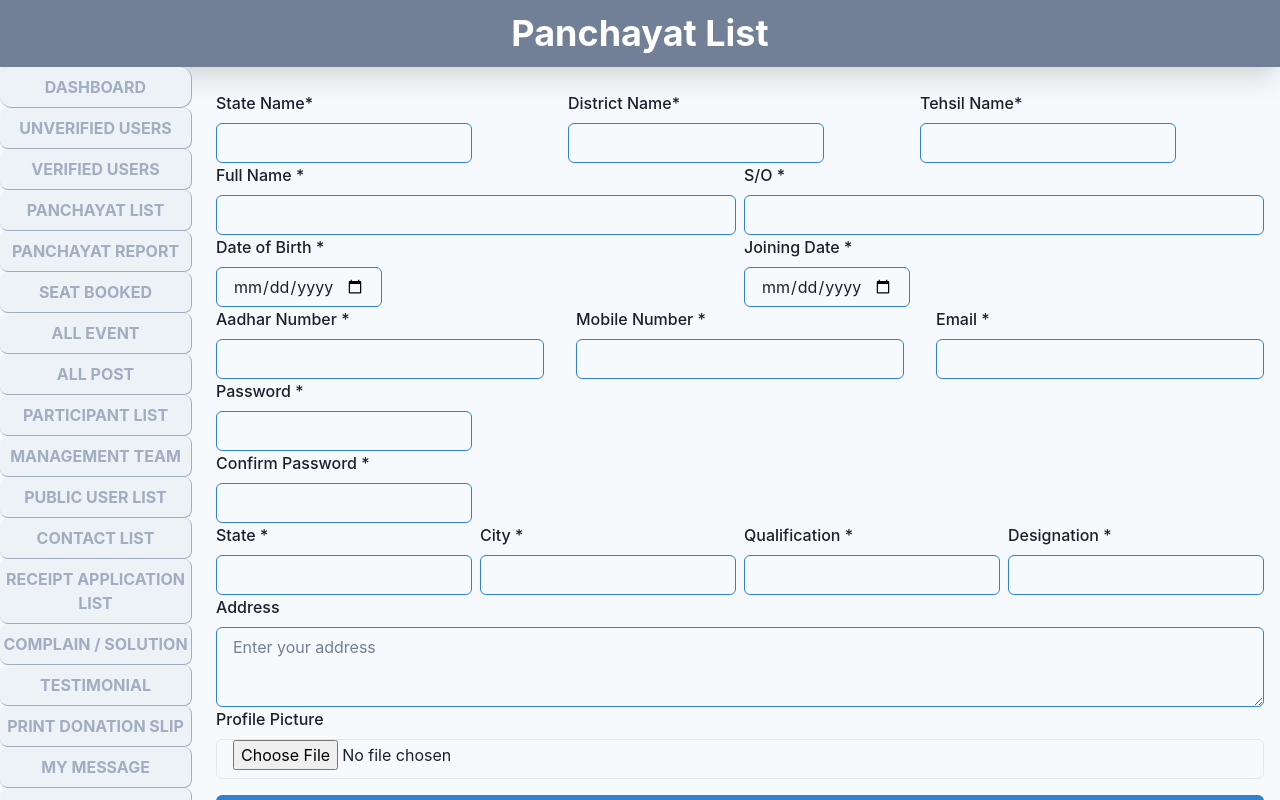
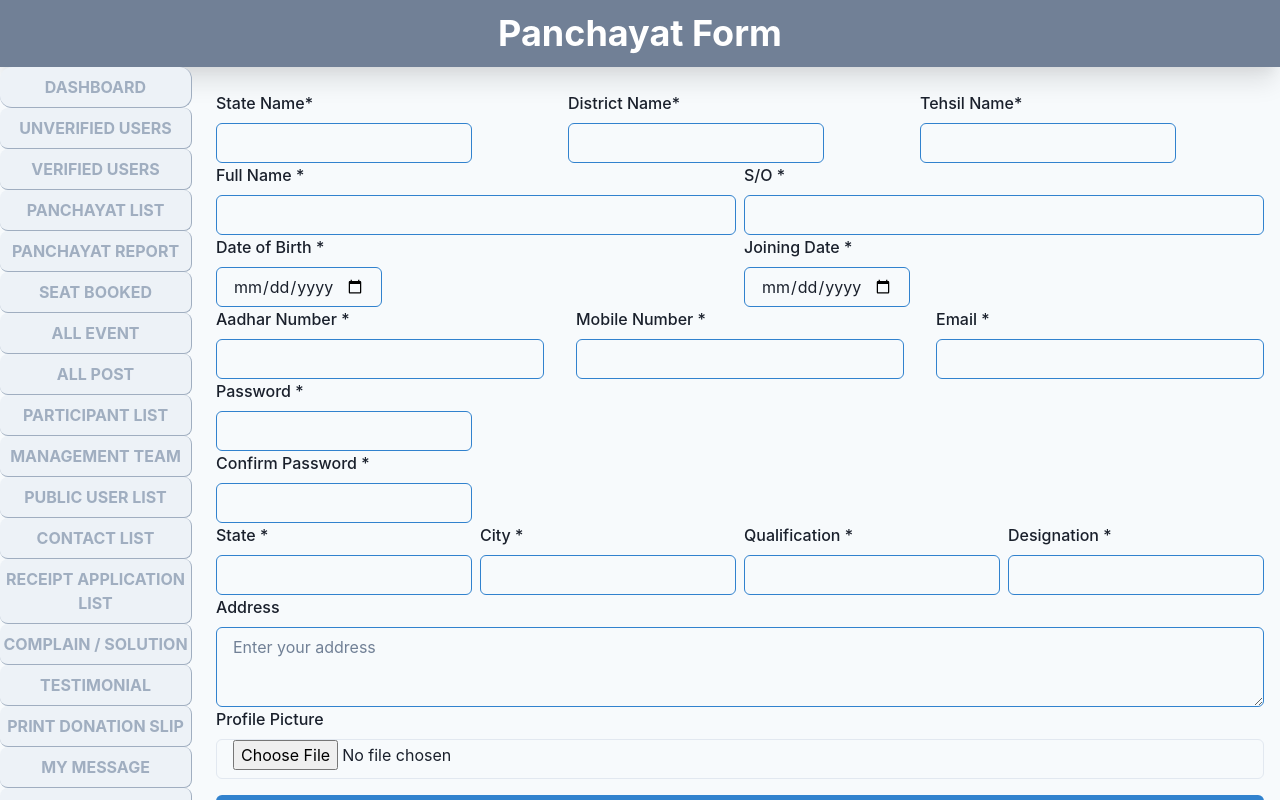
Before and after one commit to dhruvm420/reactProject, a React (Vite) app: page /createPanchayat in a window 1280 px wide. Shown: the top 800 px of the page. Built offline with nearby package versions, Linux system fonts and the light colour scheme.

Commit message:
fixed form title

```diff
--- a/src/routes/createDistrict.jsx
+++ b/src/routes/createDistrict.jsx
@@ -2,7 +2,7 @@ import RegistrationForm from "../components/registrationform";
 import Root from "./root";
 export default function CreateDistrict() {
   return (
-    <Root title="District List">
+    <Root title="District Form">
       <RegistrationForm title="district" />
     </Root>
   );
--- a/src/routes/createPanchayat.jsx
+++ b/src/routes/createPanchayat.jsx
@@ -2,7 +2,7 @@ import RegistrationForm from "../components/registrationform";
 import Root from "./root";
 export default function CreatePanchayat() {
   return (
-    <Root title="Panchayat List">
+    <Root title="Panchayat Form">
       <RegistrationForm title="panchayat" />
     </Root>
   );
--- a/src/routes/createState.jsx
+++ b/src/routes/createState.jsx
@@ -2,7 +2,7 @@ import RegistrationForm from "../components/registrationform";
 import Root from "./root";
 export default function CreateState() {
   return (
-    <Root title="State List">
+    <Root title="State Form">
       <RegistrationForm title="state" />
     </Root>
   );
--- a/src/routes/createTehsil.jsx
+++ b/src/routes/createTehsil.jsx
@@ -2,7 +2,7 @@ import RegistrationForm from "../components/registrationform";
 import Root from "./root";
 export default function CreateTehsil() {
   return (
-    <Root title="Tehsil List">
+    <Root title="Tehsil Form">
       <RegistrationForm title="tehsil" />
     </Root>
   );
```
